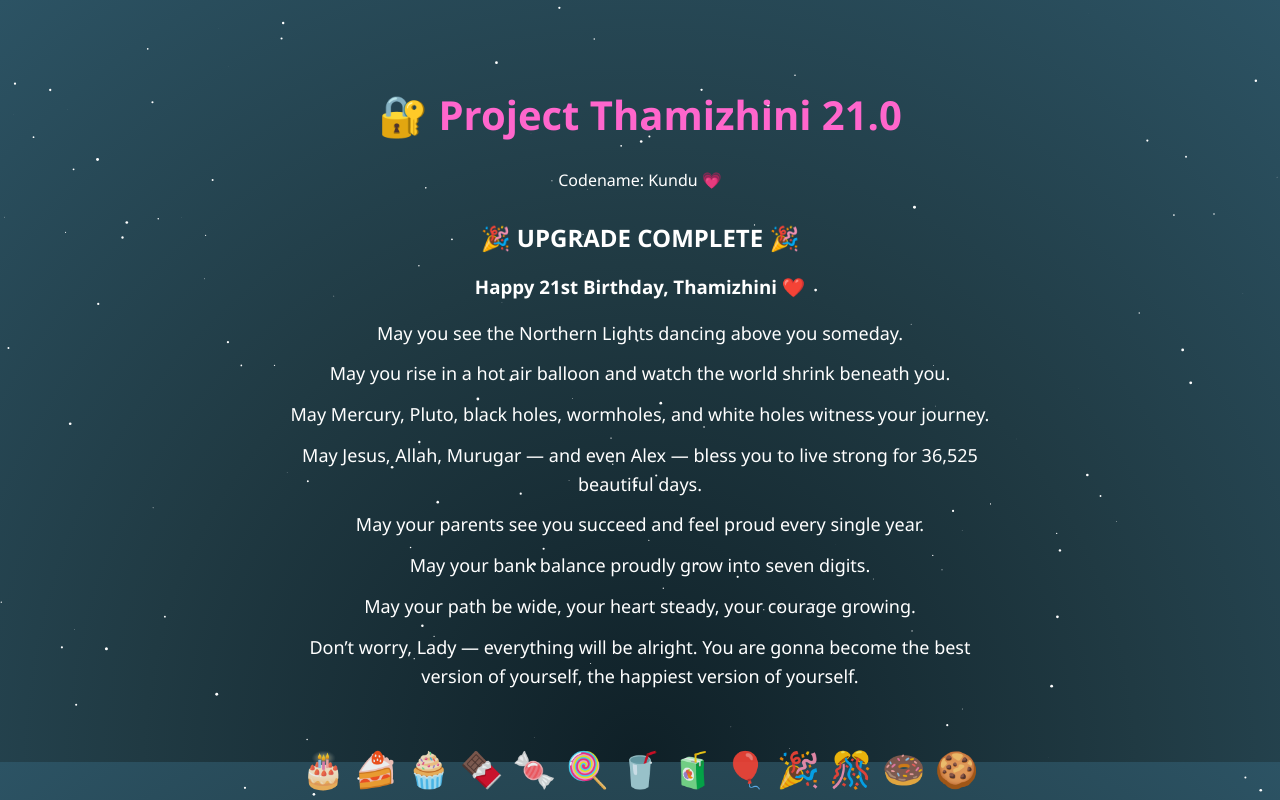
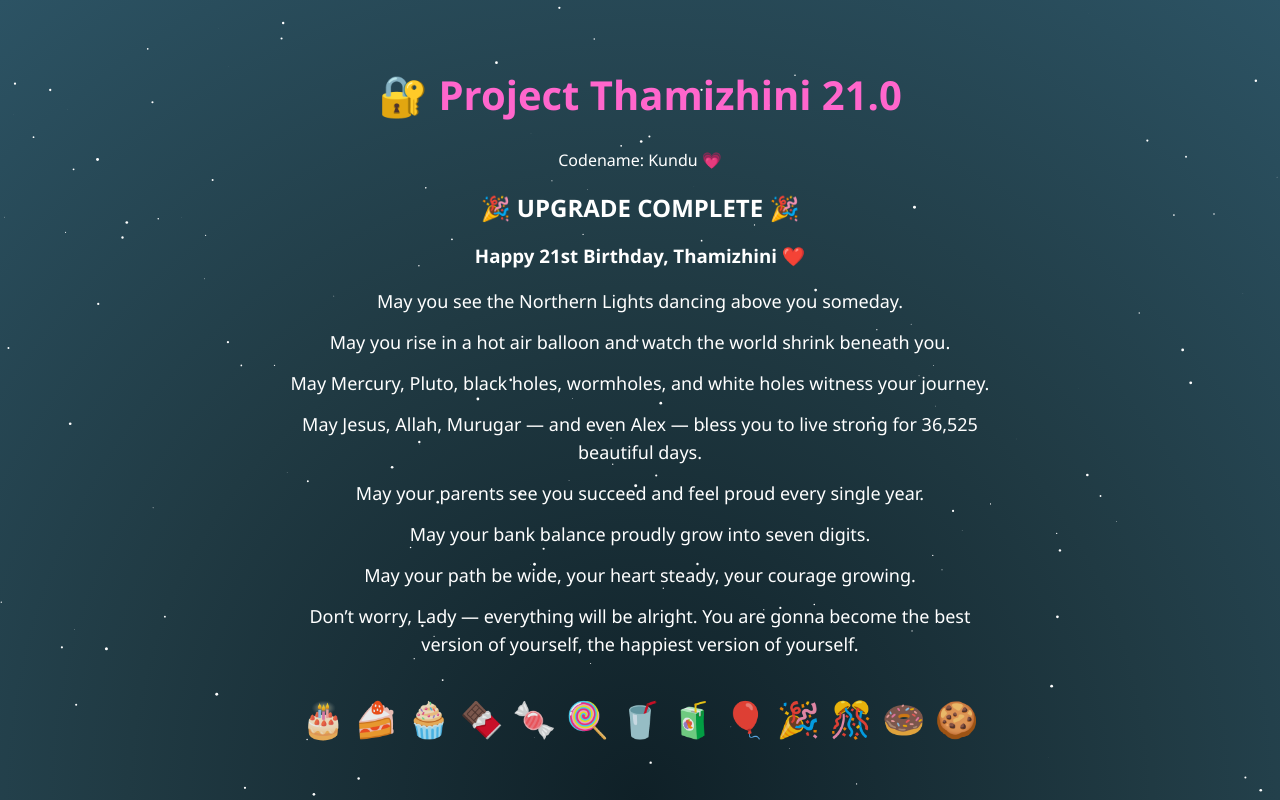
Before and after one commit to alexads2k2-art/sky-loop-21, a plain HTML site: page index.html in a window 1280 px wide. Both pictures are taken after a click on the button "Mudinchaa Thodri Paaklaam". Drawn offline with Linux system fonts and the light colour scheme.

Commit message:
index.html

```diff
--- a/index.html
+++ b/index.html
@@ -12,19 +12,20 @@ body {
   background: radial-gradient(circle at bottom, #0f2027, #203a43, #2c5364);
   color: white;
   text-align: center;
+  min-height: 100vh;
   overflow-x: hidden;
 }
 
 .container {
   position: relative;
   z-index: 2;
-  padding: 60px 20px;
+  padding: 40px 20px;
   max-width: 700px;
-  margin: auto;
+  margin: 0 auto;
 }
 
 h1 {
-  font-size: 26px;
+  font-size: 28px;
   color: #ff66cc;
 }
 
@@ -35,7 +36,7 @@ h1 {
 }
 
 button {
-  padding: 12px 22px;
+  padding: 12px 24px;
   margin-top: 20px;
   font-size: 16px;
   font-weight: 700;
@@ -54,7 +55,7 @@ button:hover {
 .hidden { display: none; }
 
 .message p {
-  font-size: 14px;
+  font-size: 15px;
   margin: 12px 0;
   line-height: 1.6;
   opacity: 0;
@@ -67,32 +68,22 @@ button:hover {
   }
 }
 
-.message h2 {
-  margin-top: 30px;
-}
-
-.message h3 {
-  margin-bottom: 20px;
-}
-
 @keyframes fadeIn {
   to { opacity: 1; }
 }
 
-/* Stars */
 #stars {
-  position: fixed;
+  position: absolute;
   top: 0;
   left: 0;
   z-index: 1;
 }
 
-/* Celebration emojis */
 .celebration {
   position: fixed;
-  bottom: -50px;
+  bottom: 0;
   width: 100%;
-  font-size: 26px;
+  font-size: 28px;
   animation: floatUp 12s linear infinite;
   opacity: 0.9;
   z-index: 2;
@@ -160,17 +151,17 @@ function startExperience() {
           }
       }, 200);
   }).catch(err => {
-      console.log(err);
+      console.log("Music blocked:", err);
   });
 }
 
-/* Star Animation */
+/* STAR ANIMATION */
 const canvas = document.getElementById("stars");
 const ctx = canvas.getContext("2d");
 
 function resizeCanvas() {
   canvas.width = window.innerWidth;
-  canvas.height = window.innerHeight;
+  canvas.height = document.body.scrollHeight;
 }
 
 resizeCanvas();
```
